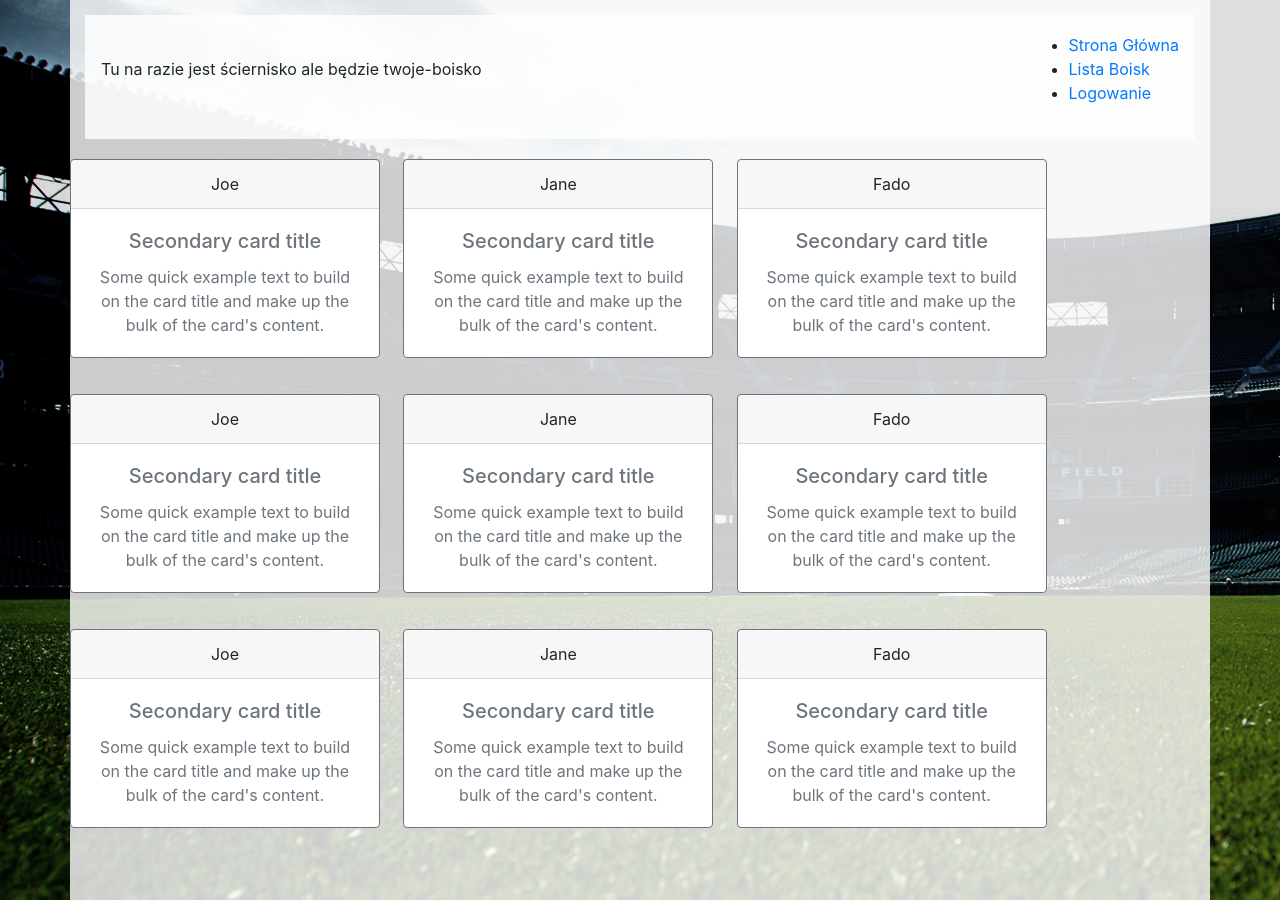
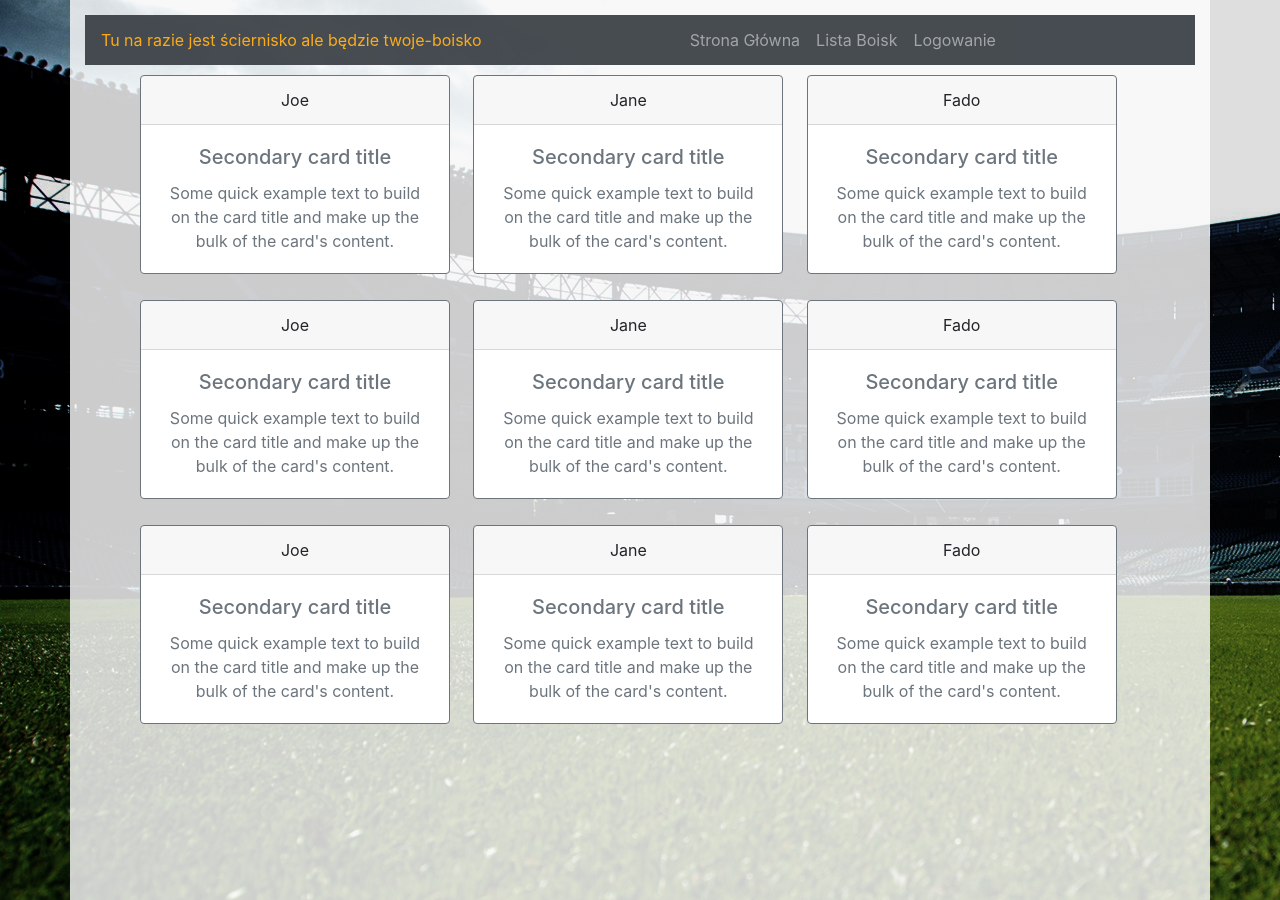
Before and after one commit to Aquarius96/twoje-boisko, a React (Create React App) app in the folder twoje-boisko-frontend/: page / in a window 1280 px wide. Built offline with nearby package versions, Linux system fonts and the light colour scheme; no server answers.

Commit message:
wyszukiwarka dziala

```diff
--- a/twoje-boisko-frontend/src/components/Navbar.js
+++ b/twoje-boisko-frontend/src/components/Navbar.js
@@ -29,7 +29,7 @@ class Navbar extends Component {
       if(localStorage.getItem('isLoggedIn') == "true"){
         if(this.state.loggedUser.id == 0){
           return (
-            <nav class="navbar navbar-expand-lg navbar-dark bg-dark">
+            <nav className="navbar navbar-expand-lg navbar-custom">
             <div class="collapse navbar-collapse" id="navbarSupportedContent">
             <div className="logo">Tu na razie jest ściernisko ale będzie twoje-boisko</div>
              <ul class="navbar-nav mr-auto">
@@ -46,30 +46,36 @@ class Navbar extends Component {
         }
         else{
           return (
-            <div className="navbar">
-            <div><p>Tu na razie jest ściernisko ale będzie twoje-boisko</p></div>
-             <ul>
-                <li><Link className='a' to="/">Strona Główna</Link></li>
-                <li><Link to="/listaBoisk">Lista Boisk</Link></li>
-                <li><Link to="/MyProfilePage">Mój Profil</Link></li>
-                <li><Link to="/" onClick={this.logOut}>Wyloguj</Link> </li>
+          <nav class="navbar navbar-expand-lg navbar-dark bg-dark">
+            <div class="collapse navbar-collapse" id="navbarSupportedContent">
+            <div className="logo">Tu na razie jest ściernisko ale będzie twoje-boisko</div>
+             <ul class="navbar-nav mr-auto">
+               <li class="nav-item"></li>
+                <li class="nav-item"><Link className="a nav-link" to="/">Strona Główna</Link></li>
+                <li class="nav-item"><Link className="a nav-link" to="/listaBoisk">Lista Boisk</Link></li>
+                <li class="nav-item"><Link className="a nav-link" to="/MyProfilePage">Mój Profil</Link></li>
+                <li class="nav-item"><Link className="a nav-link" to="/" onClick={this.logOut}>Wyloguj</Link> </li>
              </ul>
             </div>
+            </nav>
           );
         }
 
       }
       else{
         return (
-          <div className="navbar">
-          <div><p>Tu na razie jest ściernisko ale będzie twoje-boisko</p></div>
-           <ul>
-              <li><Link className='a' to="/">Strona Główna</Link></li>
-              <li><Link to="/listaBoisk">Lista Boisk</Link></li>
-              <li><Link to="/LoginPage">Logowanie</Link></li>
-           </ul>
-          </div>
 
+          <nav class="navbar navbar-expand-lg navbar-dark bg-dark">
+            <div class="collapse navbar-collapse" id="navbarSupportedContent">
+            <div className="logo">Tu na razie jest ściernisko ale będzie twoje-boisko</div>
+             <ul class="navbar-nav mr-auto">
+               <li class="nav-item"></li>
+                <li class="nav-item"><Link className="a nav-link" to="/">Strona Główna</Link></li>
+                <li class="nav-item"><Link className="a nav-link" to="/listaBoisk">Lista Boisk</Link></li>
+                <li class="nav-item"><Link className="a nav-link" to="/LoginPage">Logowanie</Link></li>
+             </ul>
+            </div>
+            </nav>
         );
       }
 
--- a/twoje-boisko-frontend/src/components/TableSportsfield.js
+++ b/twoje-boisko-frontend/src/components/TableSportsfield.js
@@ -72,19 +72,24 @@ class TableSportsfield extends Component {
     render() {
     return (
       <div class="tableContainer">
-      <input type="text" id="myInput" placeholder="Wyszukaj miasto..." title="Wpisz miasto"></input> <button class="przyciskWyszukaj"> Wyszukaj </button>
             <table class="myTable">
                 <tr class="header">
                     <th onClick={() => this.sortTable(0)}class ="nazwa">Nazwa Boiska <i id="0"class="fas fa-arrow-up"></i></th>
                     <th onClick={() => this.sortTable(1)}class ="miasto">Adres <i id="1"class="fas fa-arrow-up"></i></th>
                     <th class ="przycisk"></th>
                 </tr>
-                {this.state.objects.map(item =>
-                 <tr>
+                {this.state.objects.map(item =>{
+                  if(item.name.toLowerCase().indexOf(this.props.searchText.toLowerCase()) !== -1 || item.city.toLowerCase().indexOf(this.props.searchText.toLowerCase()) !== -1 && (this.props.selectValue === "orlik" || this.props.selectValue.length ===0)){
+                    return (
+                <tr>
                     <td>{item.name}</td>
                     <td>{item.city}, {item.street} {item.streetNumber}</td>
                     <td><Link to={"/object/"+item.id}><button class="przyciskSzczegoly">Szczegóły</button></Link></td>
                 </tr>
+                    );
+                  }
+                }
+
                 )}
         </table>
       </div>
--- a/twoje-boisko-frontend/src/css/navbar.css
+++ b/twoje-boisko-frontend/src/css/navbar.css
@@ -14,6 +14,23 @@ nav {
 .navbar {
   background-color: inherit;
 }
+.navbar-custom {
+  background-color: black;
+}
+/* change the brand and text color */
+.navbar-custom .navbar-brand,
+.navbar-custom .navbar-text {
+  color: rgba(255, 255, 255, 0.8);
+}
+/* change the link color */
+.navbar-custom .navbar-nav .nav-link {
+  color: rgba(255, 255, 255, 0.5);
+}
+/* change the color of active or hovered links */
+.navbar-custom .nav-item.active .nav-link,
+.navbar-custom .nav-item:hover .nav-link {
+  color: #ffffff;
+}
 .logo {
   color: orange;
   padding-top: 10px;
--- a/twoje-boisko-frontend/src/pages/MainPage.js
+++ b/twoje-boisko-frontend/src/pages/MainPage.js
@@ -24,7 +24,7 @@ class MainPage extends Component {
   render() {
     return (
       <div className="MainPage">
-      <div class="news-tab row">
+      <div class="news-tab">
       <NewsTab />
       <NewsTab />
       <NewsTab />
--- a/twoje-boisko-frontend/src/pages/SportsfieldsListPage.js
+++ b/twoje-boisko-frontend/src/pages/SportsfieldsListPage.js
@@ -4,7 +4,9 @@ import Spinner from '../components/Spinner';
 class SportsfieldsListPage extends Component {
   constructor(props){
     super(props);
-    this.state=({objects:[],dataCollected:false});
+    this.state=({objects:[],dataCollected:false,searchText:"",selectValue:""});
+    this.handleTextChange=this.handleTextChange.bind(this);
+    this.handleSelectChange=this.handleSelectChange.bind(this);
   }
   componentDidMount(){
     fetch(`http://localhost:8080/object/allObjects`,{mode:'cors'})
@@ -21,11 +23,27 @@ class SportsfieldsListPage extends Component {
             console.log("state of objects", this.state.objects);
           })
   }
+
+  handleTextChange(e){
+    this.setState({searchText:e.target.value});
+  }
+
+  handleSelectChange(e){
+    this.setState({selectValue:e.target.value});
+  }
+
   render() {
     if(this.state.dataCollected){
       return (
         <div className="">
-        <TableSportsfield objects={this.state.objects}/>
+        <input type="text" id="myInput" placeholder="Wyszukaj obiekt..." title="Wpisz miasto" onChange={this.handleTextChange}></input>
+        <select name="selectMenu"
+          onChange={this.handleSelectChange}>
+          <option selected value="">Wybierz typ obiektu</option>
+          <option value="orlik">orlik</option>
+          <option value="stadion">stadion</option>
+        </select>
+        <TableSportsfield objects={this.state.objects} searchText={this.state.searchText} selectValue={this.state.selectValue}/>
         </div>
       );
     }
```
Also changed, not shown: twoje-boisko-frontend/src/less/navbar.less (+17 -0 lines).
